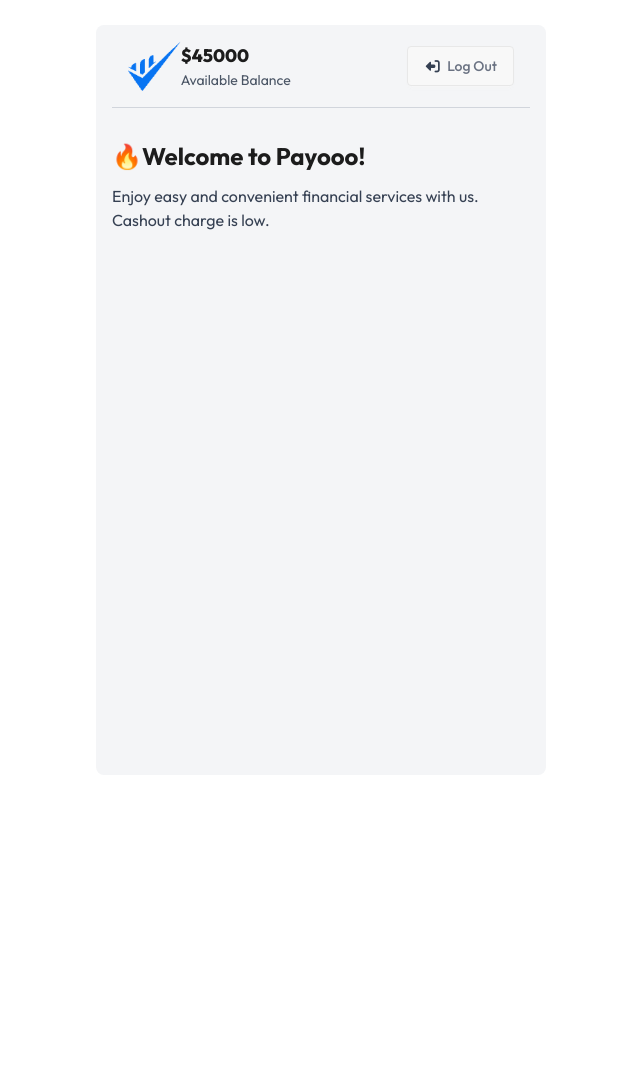
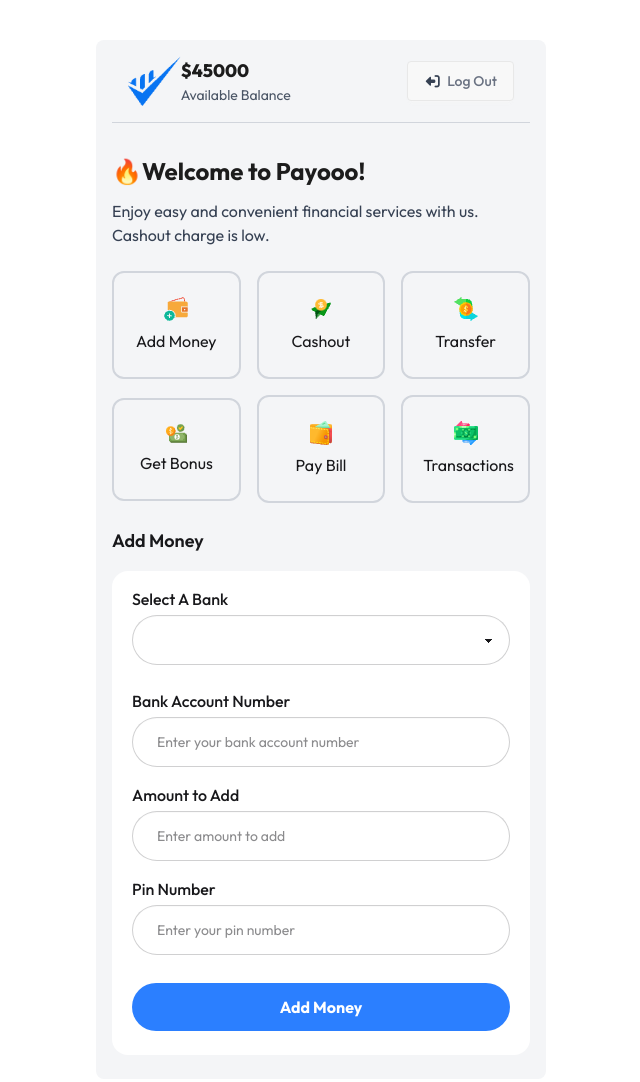
Before and after one commit to Abu-Taher1/payoo-mobile-bank-webapp, a plain HTML site: page home.html in a window 1280 px wide. Shown: the whole page, without its empty margins (319-959 px from the left). Before the commit the page ends 800 px from the top, so only its background shows below. Drawn offline with nearby package versions, Linux system fonts and the light colour scheme.

Commit message:
added home section & add money section

```diff
--- a/home.html
+++ b/home.html
@@ -18,11 +18,11 @@
 
 
 </head>
-<body class="primary-font">
+<body class="primary-font ">
 
-    <section class="flex items-center justify-center h-screen">
+    <section class="flex items-center justify-center min-h-screen mb-10">
 
-        <div class=" rounded-lg w-[450px] h-[750px] bg-[#F4F5F7]">
+        <div class=" rounded-lg w-[450px]  bg-[#F4F5F7] mt-10">
 
 
             <!-- nav section -->
@@ -49,6 +49,98 @@
                 <p class="mt-[12px] text-base text-gray-700">Enjoy easy and convenient financial services with us. Cashout charge is low.</p>
             </div>
 
+            <!-- feature cards -->
+            <div class="mt-6 mx-4 grid grid-cols-3 gap-4 justify-center items-center">
+
+                <div class="border-2 border-gray-300 rounded-xl cursor-pointer">
+                    <div class="px-5 py-6">
+                        <img src="./assets/wallet1.png" class="mx-auto" alt="">
+                        <h2 class="text-center mt-2">Add Money</h2>
+                    </div>
+                </div>
+
+                <div class="border-2 border-gray-300 rounded-xl cursor-pointer">
+                    <div class="px-5 py-6">
+                        <img src="./assets/send1.png" class="mx-auto" alt="">
+                        <h2 class="text-center mt-2">Cashout</h2>
+                    </div>
+                </div>
+
+                <div class="border-2 border-gray-300 rounded-xl cursor-pointer">
+                    <div class="px-5 py-6">
+                        <img src="./assets/money1.png" class="mx-auto" alt="">
+                        <h2 class="text-center mt-2 ">Transfer</h2>
+                    </div>
+                </div>
+
+                <div class="border-2 border-gray-300 rounded-xl cursor-pointer">
+                    <div class="px-5 py-6">
+                        <img src="./assets/bonus1.png" class="mx-auto" alt="">
+                        <h2 class="text-center mt-2">Get Bonus</h2>
+                    </div>
+                </div>
+
+                <div class="border-2 border-gray-300 rounded-xl cursor-pointer">
+                    <div class="px-5 py-6">
+                        <img src="./assets/purse1.png" class="mx-auto" alt="">
+                        <h2 class="text-center mt-2">Pay Bill</h2>
+                    </div>
+                </div>
+
+                <div class="border-2 border-gray-300 rounded-xl cursor-pointer">
+                    <div class="px-5 py-6">
+                        <img src="./assets/transaction1.png" class="mx-auto" alt="">
+                        <h2 class="text-center mt-2">Transactions</h2>
+                    </div>
+                </div>
+
+
+
+            </div>
+
+            <!-- gapppppppppppp -->
+            <div class="mt-6 mx-4 pb-6">
+                <!--add money section-->
+                <h2 class="text-lg font-semibold">Add Money</h2>
+
+                <div class="mt-4 bg-white min-h-[300px] rounded-2xl">
+
+                    <form>
+                        <div class="px-5 py-4">
+                        <label><span class="font-medium">Select A Bank</span></label>
+                        <select class="select select-bordered rounded-full w-full mt-1 outline-none px-6 py-6">
+                            <option  disabled selected>Choose your bank</option>
+                            <option>Bank A</option>
+                            <option>Bank B</option>
+                            <option>Bank C</option>
+
+                        </select>
+                        </div>
+
+                        <div class="px-5 py-2">
+                            <label><span class="font-medium">Bank Account Number</span></label>
+                            <input type="text" placeholder="Enter your bank account number" class="input input-bordered rounded-full w-full mt-1 outline-none px-6 py-6">
+                        </div>
+
+                        <div class="px-5 py-2">
+                            <label><span class="font-medium">Amount to Add</span></label>
+                            <input type="text" placeholder="Enter amount to add" class="input input-bordered rounded-full w-full mt-1 outline-none px-6 py-6">
+                        </div>
+
+                        <div class="px-5 py-2 ">
+                            <label><span class="font-medium">Pin Number</span></label>
+                            <input type="password" placeholder="Enter your pin number" class="input input-bordered rounded-full w-full mt-1 outline-none px-6 py-6">
+                        </div>
+
+                        <div class="px-5 py-2 pb-6">
+                            <button type="button" id="" class=" font-bold bg-blue-500 text-white py-3 w-full  rounded-4xl mt-3 cursor-pointer">Add Money</button>
+                        </div>
+
+                    </form>
+
+                </div>
+            </div>
+
 
 
 
```
